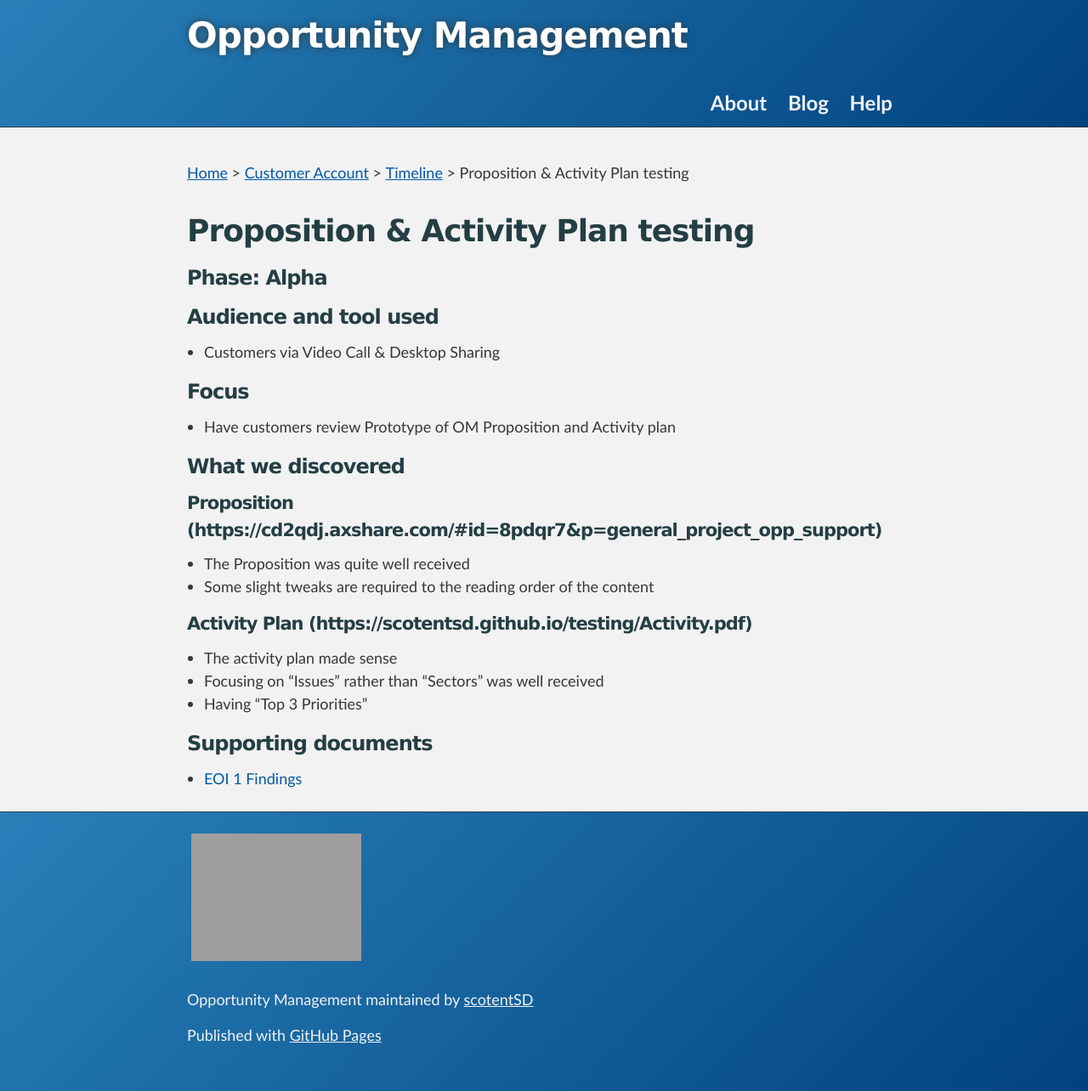
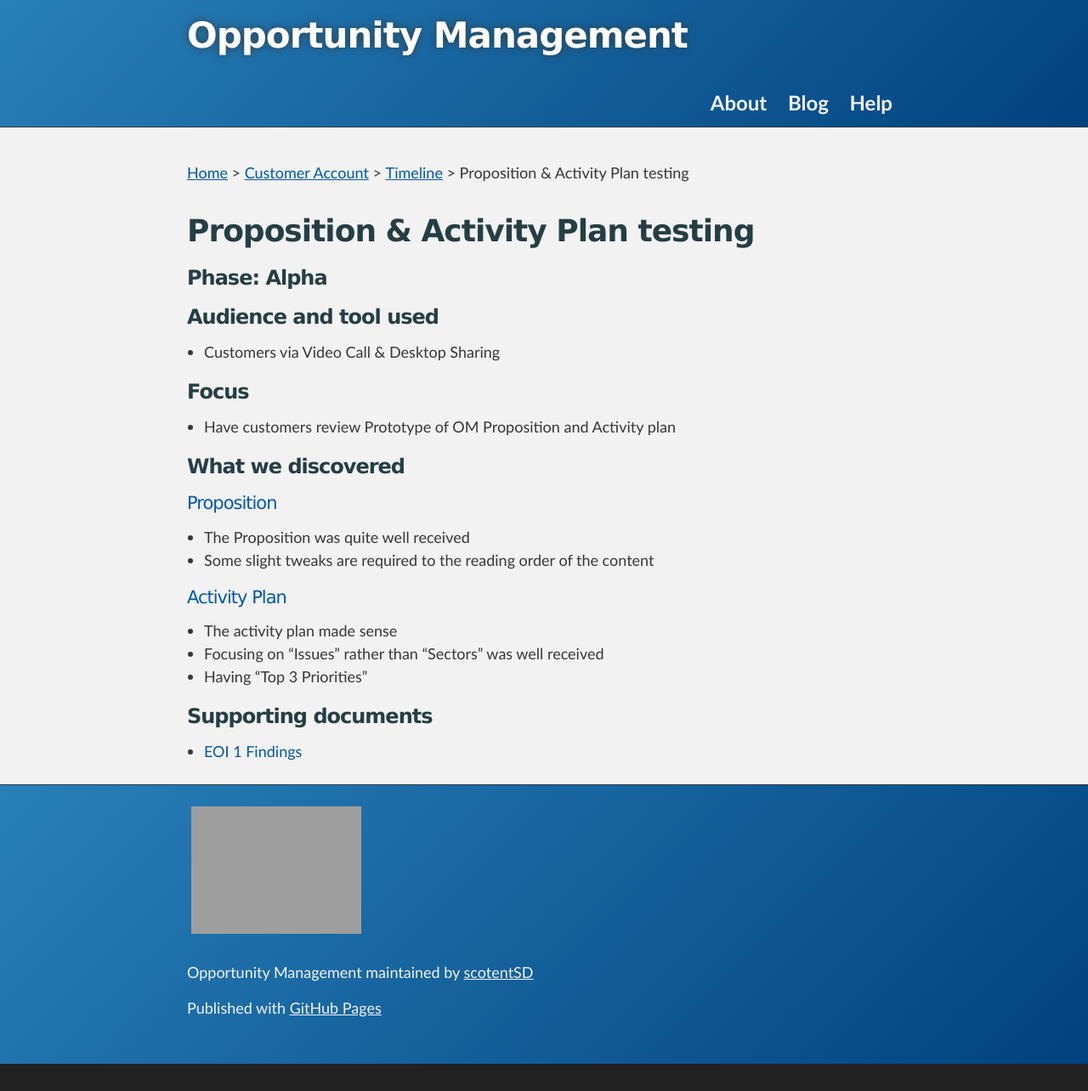
Before and after one commit to scotentSD/opportunity, a Jekyll site: the page built from _posts/2021-01-21-Jan21.md, in a window 1280 px wide. Shown: the whole page at 85% size. Built offline with Jekyll 4.4.1, drawn with Linux system fonts in a browser that asks for light colours; after the commit the page ends 1252 px from its top, so only the background shows below that.

Commit message:
Update 2021-01-21-Jan21.md
mk

```diff
--- a/_posts/2021-01-21-Jan21.md
+++ b/_posts/2021-01-21-Jan21.md
@@ -16,11 +16,11 @@ return_url: "https://scotentsd.github.io/opportunity/timeline/"
 - Have customers review Prototype of OM Proposition and Activity plan
 
 ### What we discovered
-#### Proposition (https://cd2qdj.axshare.com/#id=8pdqr7&p=general_project_opp_support)
+#### [Proposition](https://cd2qdj.axshare.com/#id=8pdqr7&p=general_project_opp_support)
 - The Proposition was quite well received
 - Some slight tweaks are required to the reading order of the content
 
-#### Activity Plan (https://scotentsd.github.io/testing/Activity.pdf)
+#### [Activity Plan](https://scotentsd.github.io/testing/Activity.pdf)
 - The activity plan made sense
 - Focusing on "Issues" rather than "Sectors" was well received
 - Having "Top 3 Priorities"
```
